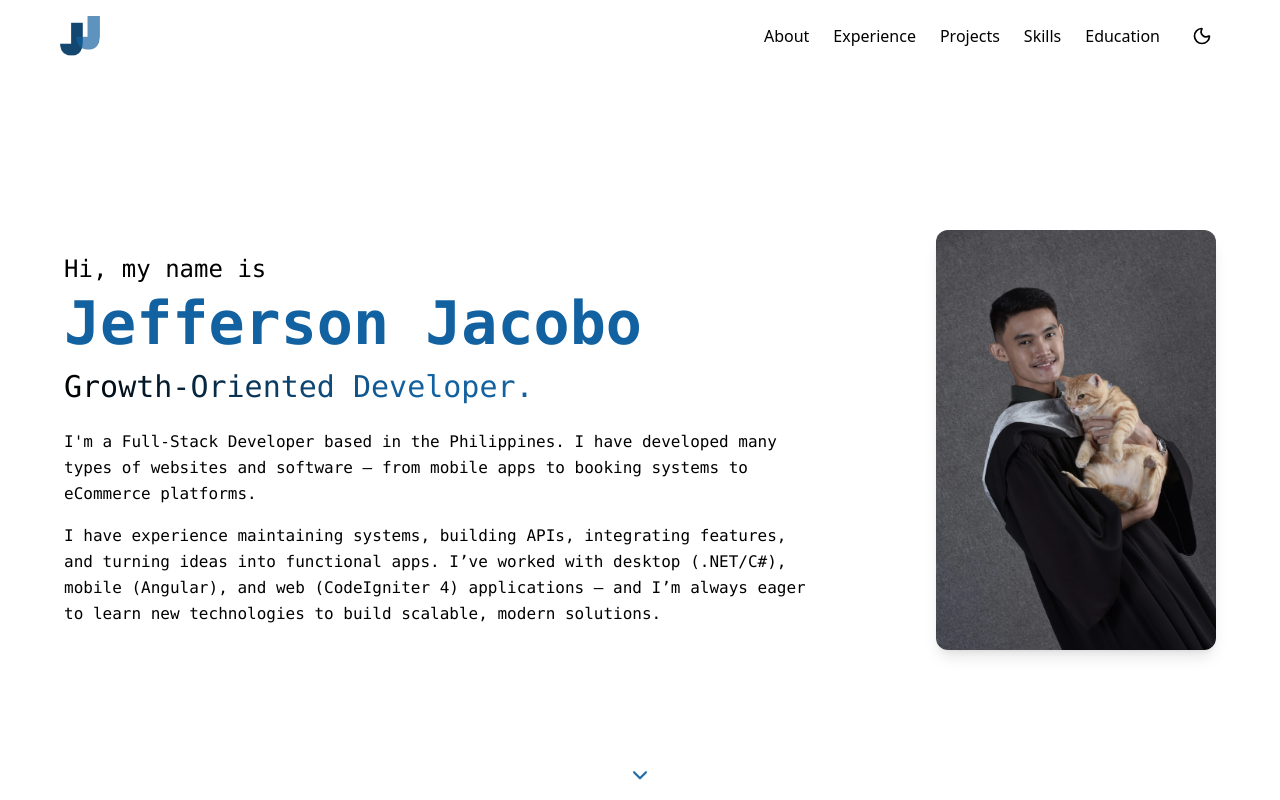
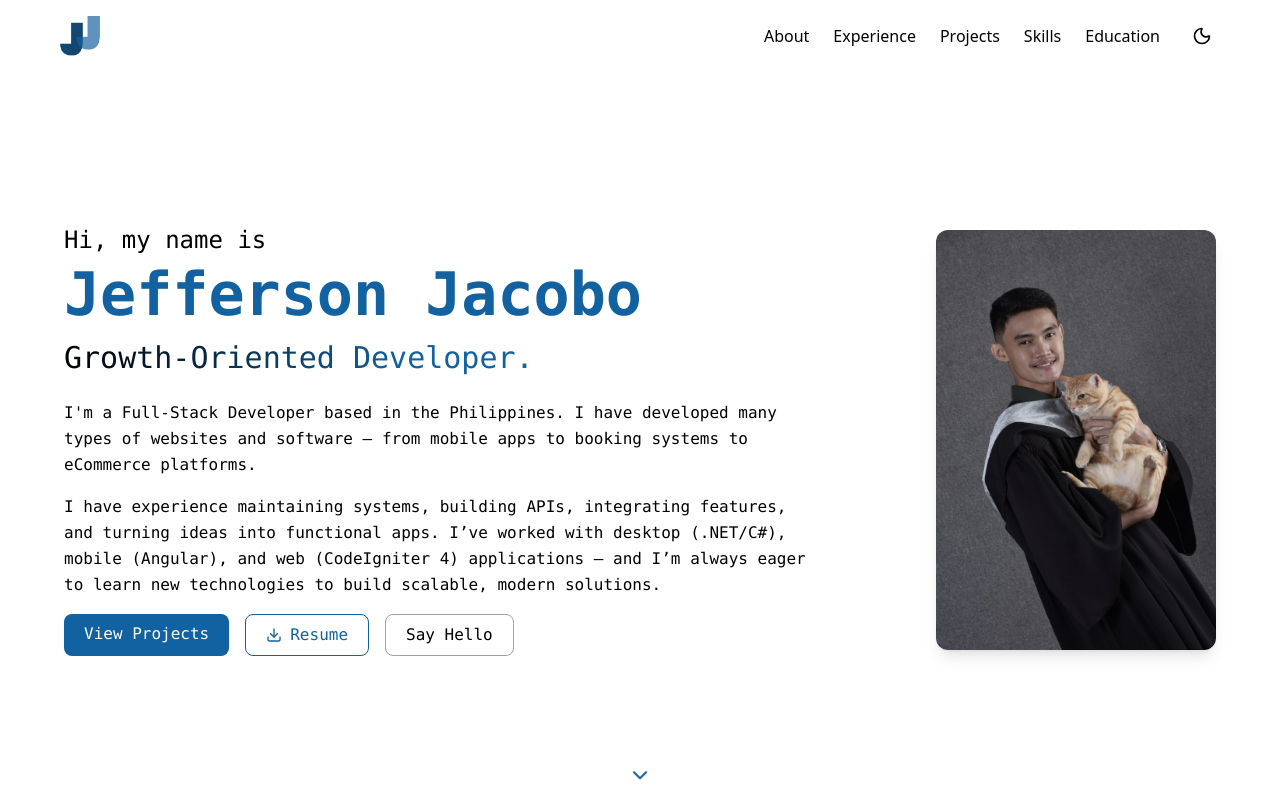
Before and after one commit to jjacobo-00/portfolio-v2, a React (Vite) app: page / in a window 1280 px wide. Shown: the top 800 px of the page. Built offline with nearby package versions, Linux system fonts and the light colour scheme.

Commit message:
added: about buttons(projects, resume and contact me)

```diff
--- a/src/components/About.jsx
+++ b/src/components/About.jsx
@@ -1,7 +1,7 @@
 import React from 'react';
 import profile from '../assets/images/jjacobo-1.webp';
 import { Typewriter } from 'react-simple-typewriter';
-import { ChevronDown } from 'lucide-react'; // icon for scroll cue
+import { ChevronDown, Download } from 'lucide-react'; // icon for scroll cue
 
 const About = () => {
 	return (
@@ -41,6 +41,30 @@ const About = () => {
 					(Angular), and web (CodeIgniter 4) applications — and I’m always eager to learn new
 					technologies to build scalable, modern solutions.
 				</p>
+
+				<div className="flex flex-wrap justify-center md:justify-start gap-4 mt-4">
+					<a
+						href="#projects"
+						className="px-5 py-2 rounded-lg bg-[#1261A0] text-white hover:bg-[#0e4d80] transition"
+					>
+						View Projects
+					</a>
+					<a
+						href="/resume.pdf"
+						target="_blank"
+						rel="noopener noreferrer"
+						className="px-5 py-2 rounded-lg border border-[#1261A0] text-[#1261A0] hover:bg-gray-100 transition inline-flex items-center gap-2"
+					>
+						<Download className="w-4 h-4" />
+						Resume
+					</a>
+					<a
+						onClick={() => (window.location.href = 'mailto:jacobojhay13@gmail.com')}
+						className="px-5 py-2 rounded-lg border bg-transparent border-gray-400 hover:bg-gray-100 dark:hover:bg-white hover:text-black dark:hover:text-black transition cursor-pointer"
+					>
+						Say Hello
+					</a>
+				</div>
 			</div>
 
 			{/* Right image */}
--- a/src/index.css
+++ b/src/index.css
@@ -4,8 +4,12 @@ html {
     scroll-behavior: smooth;
 }
 
+body {
+    @apply bg-white text-black transition-colors duration-300;
+}
+
 .dark body {
-    @apply bg-white dark:bg-gray-900 dark:text-white transition-colors duration-300;
+    @apply bg-gray-900 text-white;
 }
 
 .dark #typewritter {
```
